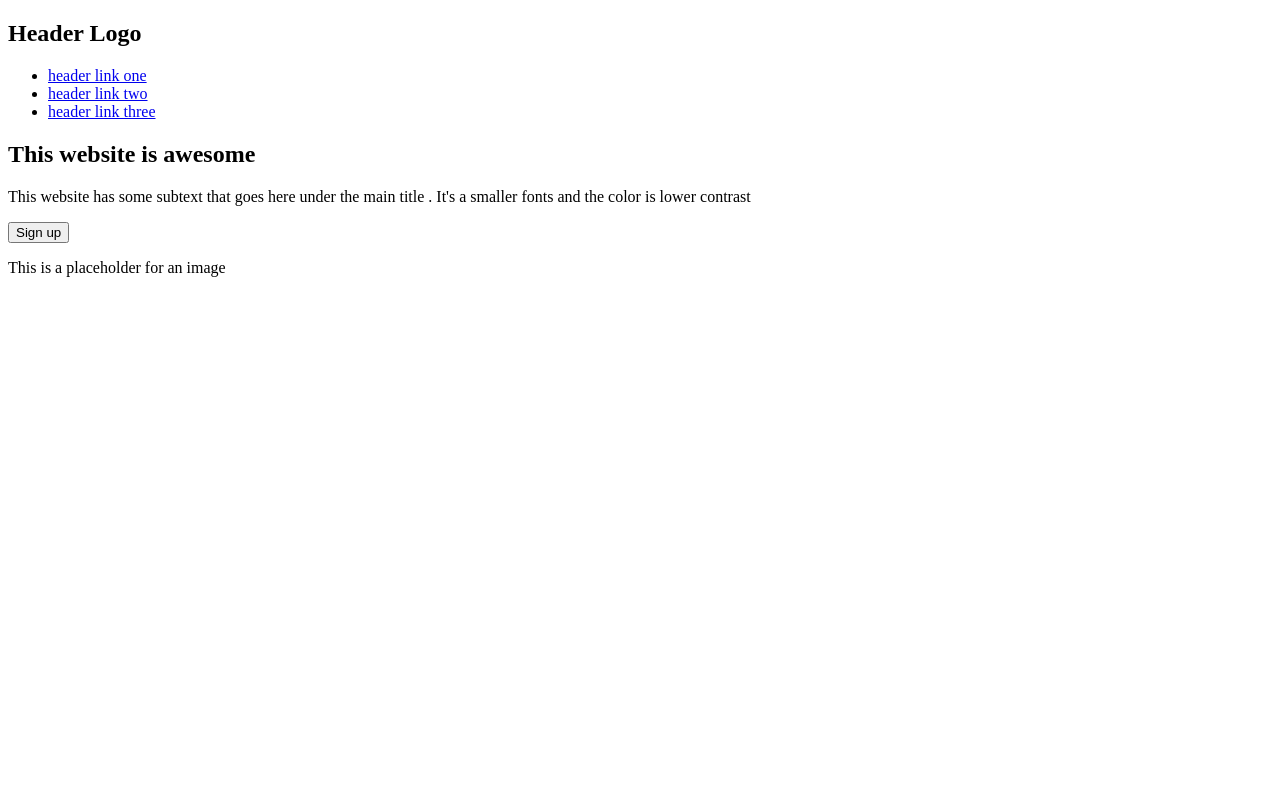
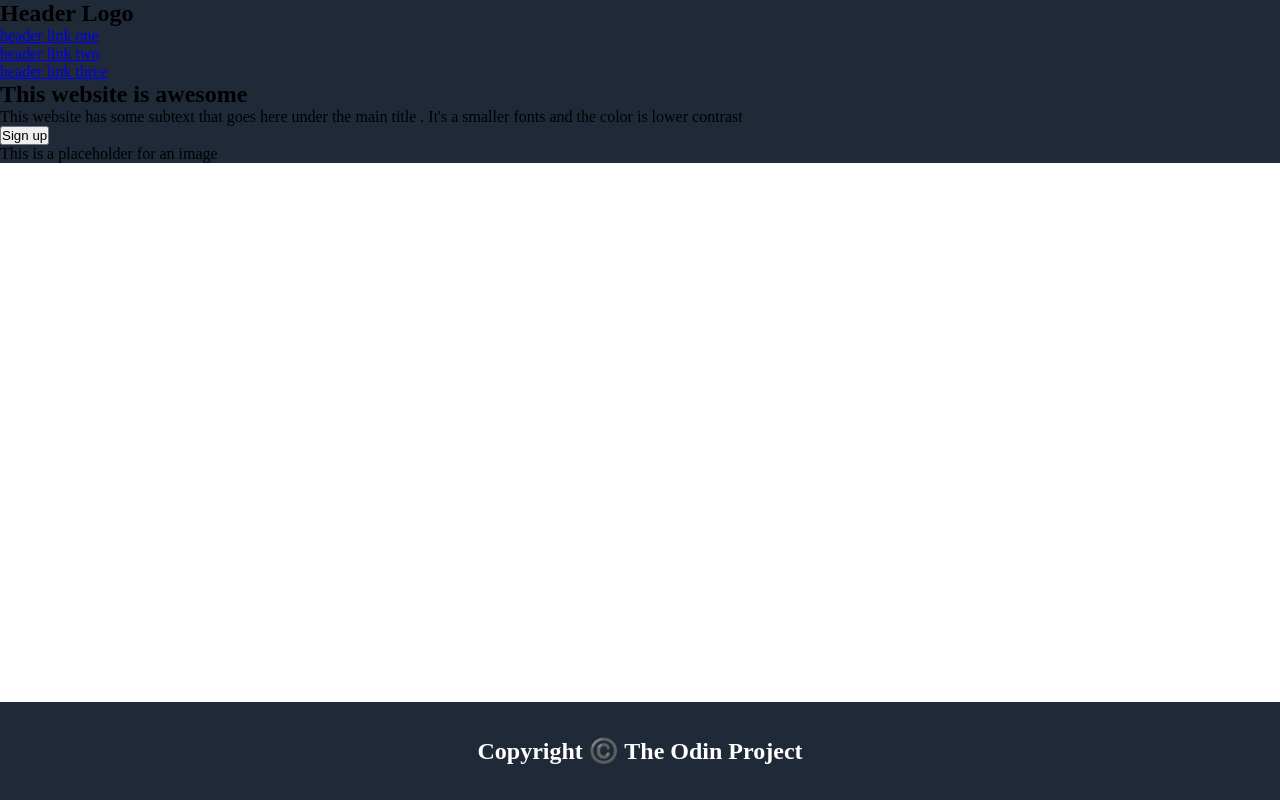
Before and after one commit to Miron-Silviu/project-landing-page, a plain HTML site: page index.html in a window 1280 px wide. Drawn offline with Linux system fonts and the light colour scheme.

Commit message:
Added footer to index.html and styledbody, hero to style.css

```diff
--- a/index.html
+++ b/index.html
@@ -30,5 +30,8 @@
             <p>This is a placeholder for an image </p>
         </div>
     </section>
-</body>
+    <footer class="footer">
+        <h2>Copyright ©️ The Odin Project</h2>
+    </footer>
+
 </html>
--- a/style.css
+++ b/style.css
@@ -0,0 +1,24 @@
+* {
+    padding: 0;
+    margin: 0;
+    box-sizing: border-box;
+}
+
+body {
+    display: flex;
+    flex-direction: column;
+    height: 100vh;
+}
+#hero {
+    display: flex;
+    flex-direction: column;
+    background-color: #1f2937;
+}
+.footer {
+    background-color: #1f2937;
+    display: flex;
+    justify-content: center;
+    margin-top: auto;
+    color: white;
+    padding: 35px;
+}
```
